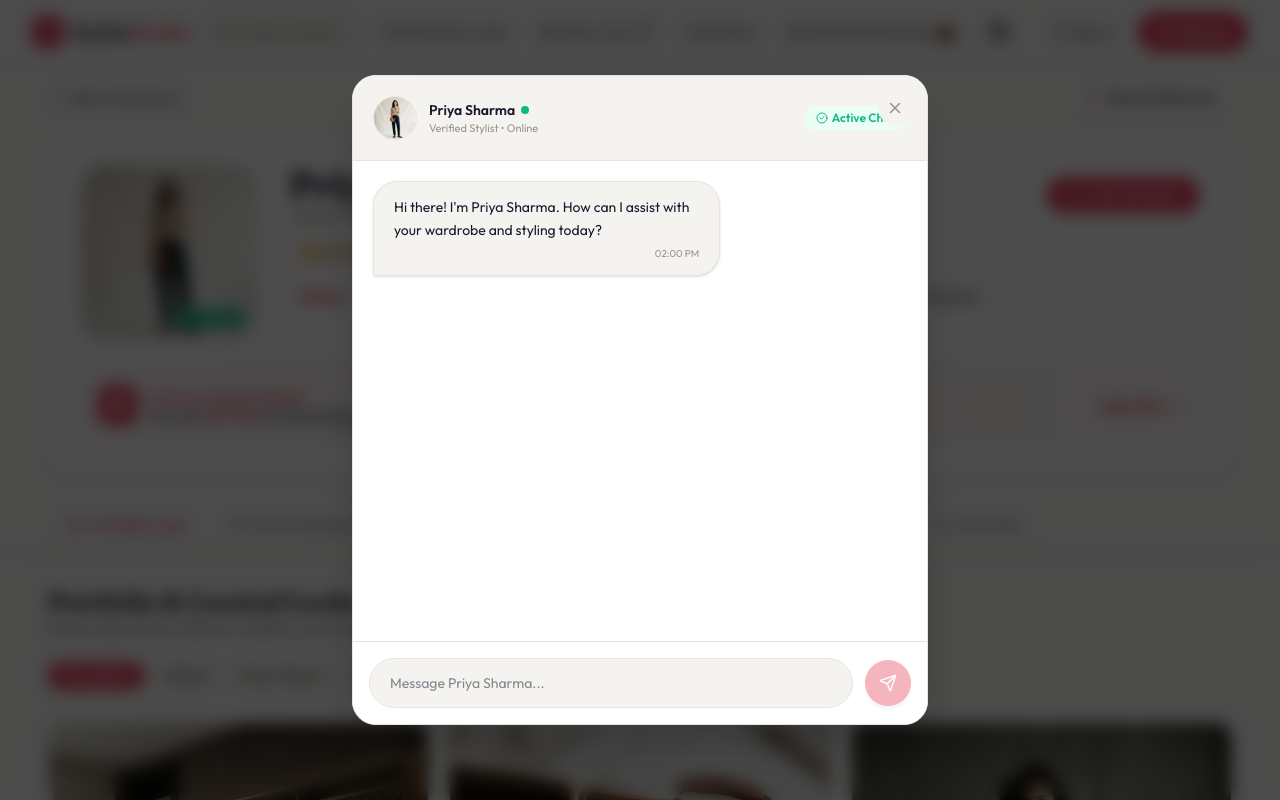
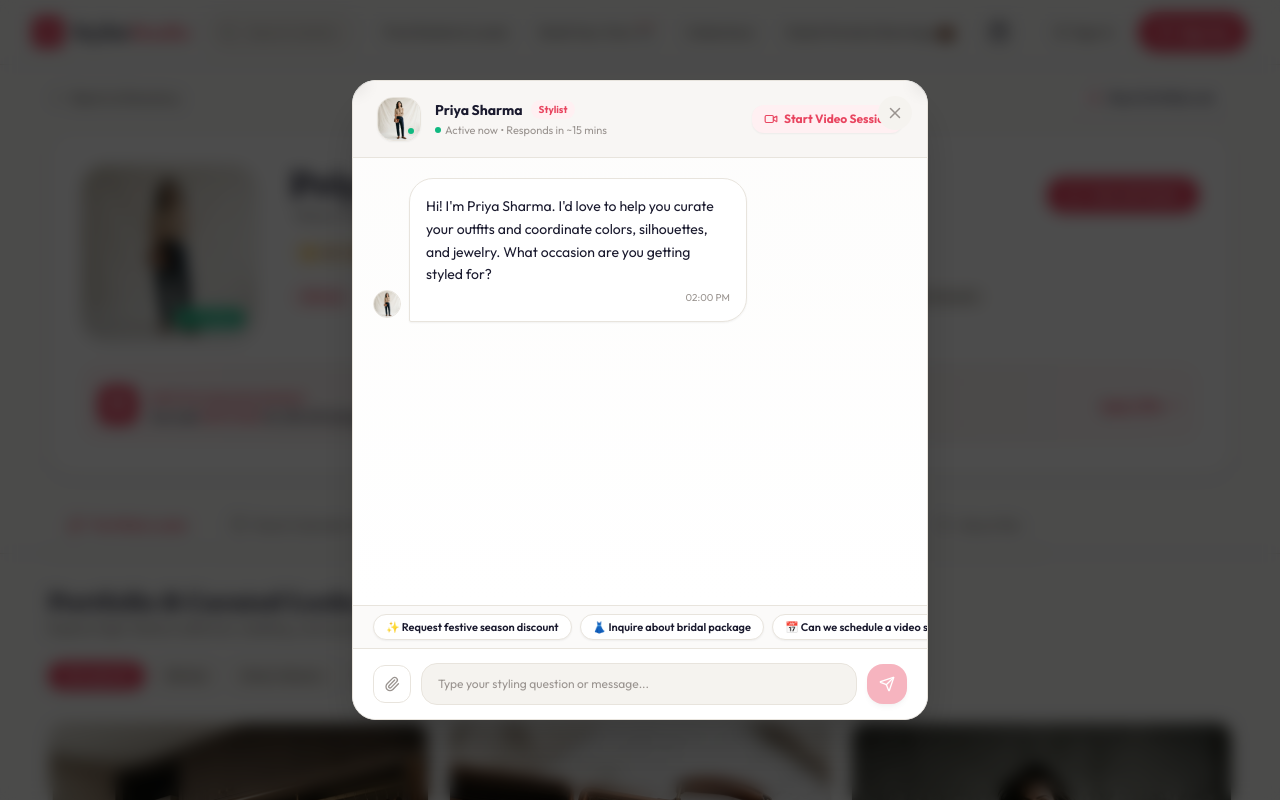
Before and after one commit to qwertyuii7/stylist-studio-, a Next.js app: page /stylist/sty-1 in a window 1280 px wide. Both pictures are taken after a click on the button "Chat with Stylist". Shown: the top 800 px of the page. Built offline with nearby package versions, Linux system fonts and the light colour scheme.

Commit message:
fix(chat): eliminate global page scroll side-effect and enhance chat UI with quick replies and attachments

```diff
--- a/src/components/chat/ChatInterface.tsx
+++ b/src/components/chat/ChatInterface.tsx
@@ -3,17 +3,25 @@
 
 import { useState, useEffect, useRef } from "react";
 import Image from "next/image";
+import { motion, AnimatePresence } from "framer-motion";
 import {
   Send,
   Sparkles,
-  Lock,
   CheckCheck,
   Clock,
   CheckCircle2,
   XCircle,
   MessageCircle,
   Shield,
-  HelpCircle,
+  Video,
+  Paperclip,
+  Smile,
+  Image as ImageIcon,
+  Phone,
+  MoreVertical,
+  ChevronDown,
+  Info,
+  X,
 } from "lucide-react";
 import { sendMessage, updateChatRoomStatus, requestChatRoom } from "@/actions/chat";
 
@@ -23,6 +31,8 @@ export interface ChatMessageType {
   content: string;
   createdAt: string | Date;
   isRead?: boolean;
+  attachmentUrl?: string;
+  attachmentType?: "image" | "outfit_card";
 }
 
 export interface ChatRoomType {
@@ -57,12 +67,12 @@ export default function ChatInterface({
       userId: currentUserId,
       stylistProfileId: stylistProfileId || "sty-1",
       status: "ACCEPTED",
-      initialTopic: "Outfit styling inquiry",
+      initialTopic: "Festive & Wedding Styling Inquiry",
       messages: [
         {
           id: "m1",
           senderId: "other-id",
-          content: `Hi there! I'm ${otherPartyName}. How can I assist with your wardrobe and styling today?`,
+          content: `Hi! I'm ${otherPartyName}. I'd love to help you curate your outfits and coordinate colors, silhouettes, and jewelry. What occasion are you getting styled for?`,
           createdAt: new Date(Date.now() - 3600000).toISOString(),
           isRead: true,
         },
@@ -73,22 +83,57 @@ export default function ChatInterface({
   const [inputMessage, setInputMessage] = useState("");
   const [requestTopic, setRequestTopic] = useState("");
   const [isSubmitting, setIsSubmitting] = useState(false);
-  const messagesEndRef = useRef<HTMLDivElement>(null);
+  const [isTyping, setIsTyping] = useState(false);
+  const [showCallNotification, setShowCallNotification] = useState(false);
+  const [selectedAttachment, setSelectedAttachment] = useState<string | null>(null);
+
+  // Quick replies
+  const quickReplies = [
+    "✨ Request festive season discount",
+    "👗 Inquire about bridal package",
+    "📅 Can we schedule a video session?",
+    "🎨 Need help with color palette",
+  ];
+
+  // Container ref for localized scrolling without page jumping
+  const chatScrollContainerRef = useRef<HTMLDivElement>(null);
+
+  // Smooth local container scroll without affecting main window
+  const scrollToBottom = (smooth = true) => {
+    if (chatScrollContainerRef.current) {
+      const container = chatScrollContainerRef.current;
+      if (smooth) {
+        container.scrollTo({
+          top: container.scrollHeight,
+          behavior: "smooth",
+        });
+      } else {
+        container.scrollTop = container.scrollHeight;
+      }
+    }
+  };
 
   useEffect(() => {
-    messagesEndRef.current?.scrollIntoView({ behavior: "smooth" });
-  }, [room?.messages]);
+    // Scroll only container on initial mount & updates
+    const timer = setTimeout(() => {
+      scrollToBottom(false);
+    }, 50);
+    return () => clearTimeout(timer);
+  }, [room?.messages.length]);
 
-  const handleSendMessage = async (e: React.FormEvent) => {
-    e.preventDefault();
-    if (!inputMessage.trim() || !room) return;
+  const handleSendMessage = async (e?: React.FormEvent, customText?: string) => {
+    if (e) e.preventDefault();
+    const textToSend = customText || inputMessage.trim();
+    if (!textToSend || !room) return;
 
     const newMsg: ChatMessageType = {
       id: `msg-${Date.now()}`,
       senderId: currentUserId,
-      content: inputMessage.trim(),
+      content: textToSend,
       createdAt: new Date().toISOString(),
       isRead: false,
+      attachmentUrl: selectedAttachment || undefined,
+      attachmentType: selectedAttachment ? "image" : undefined,
     };
 
     setRoom((prev) =>
@@ -100,6 +145,34 @@ export default function ChatInterface({
         : null
     );
     setInputMessage("");
+    setSelectedAttachment(null);
+
+    // Smooth scroll inside container
+    setTimeout(() => scrollToBottom(true), 100);
+
+    // Simulate friendly auto-reply if in demo mode
+    if (!isStylist && room.messages.length <= 2) {
+      setIsTyping(true);
+      setTimeout(() => {
+        setIsTyping(false);
+        const replyMsg: ChatMessageType = {
+          id: `reply-${Date.now()}`,
+          senderId: "other-id",
+          content: "That sounds wonderful! I've noted down your preferences. Let me prepare custom digital sketches and recommendations for you.",
+          createdAt: new Date().toISOString(),
+          isRead: true,
+        };
+        setRoom((prev) =>
+          prev
+            ? {
+                ...prev,
+                messages: [...prev.messages, replyMsg],
+              }
+            : null
+        );
+        setTimeout(() => scrollToBottom(true), 100);
+      }, 2000);
+    }
 
     // Persist via Server Action
     if (room.id && !room.id.startsWith("room-mock")) {
@@ -126,7 +199,6 @@ export default function ChatInterface({
       if (res.success && res.data) {
         setRoom(res.data as any);
       } else {
-        // Fallback simulated room
         setRoom({
           id: `room-${Date.now()}`,
           userId: currentUserId,
@@ -137,7 +209,7 @@ export default function ChatInterface({
             {
               id: `req-${Date.now()}`,
               senderId: currentUserId,
-              content: `Chat Request: ${requestTopic}`,
+              content: `Styling Consultation Request: ${requestTopic}`,
               createdAt: new Date().toISOString(),
               isRead: false,
             },
@@ -161,72 +233,102 @@ export default function ChatInterface({
   };
 
   return (
-    <div className="flex flex-col h-[650px] bg-white border border-border rounded-3xl overflow-hidden shadow-sm">
-      {/* Chat Header */}
-      <div className="p-4 md:p-5 bg-surface-muted border-b border-border flex items-center justify-between">
-        <div className="flex items-center gap-3">
-          <div className="relative w-11 h-11 rounded-full overflow-hidden border border-border">
+    <div className="flex flex-col h-[640px] bg-white border border-border rounded-3xl overflow-hidden shadow-sm select-none">
+      {/* ===== CHAT HEADER ===== */}
+      <div className="p-4 px-6 bg-surface-muted/70 backdrop-blur-sm border-b border-border flex items-center justify-between shrink-0">
+        <div className="flex items-center gap-3.5">
+          <div className="relative w-11 h-11 rounded-2xl overflow-hidden border border-border shadow-xs">
             <Image
               src={otherPartyAvatar}
               alt={otherPartyName}
               fill
               className="object-cover"
             />
+            <span className="absolute bottom-1 right-1 w-2.5 h-2.5 rounded-full bg-success border-2 border-white" />
           </div>
           <div>
-            <div className="flex items-center gap-1.5">
-              <h4 className="font-semibold text-sm text-foreground">
+            <div className="flex items-center gap-2">
+              <h4 className="font-bold text-sm text-foreground">
                 {otherPartyName}
               </h4>
-              <span className="w-2 h-2 rounded-full bg-success" />
+              <span className="bg-accent-light text-accent text-[10px] font-bold px-2 py-0.5 rounded-full">
+                {isStylist ? "Client" : "Stylist"}
+              </span>
             </div>
-            <p className="text-[11px] text-text-muted">
-              {isStylist ? "Client Consultation" : "Verified Stylist • Online"}
+            <p className="text-[11px] text-text-muted flex items-center gap-1 mt-0.5">
+              <span className="w-1.5 h-1.5 rounded-full bg-success inline-block" />
+              Active now • Responds in ~15 mins
             </p>
           </div>
         </div>
 
-        {/* Status Badge */}
-        <div>
+        {/* Action Controls in Header */}
+        <div className="flex items-center gap-2">
+          {room?.status === "ACCEPTED" && (
+            <button
+              onClick={() => {
+                setShowCallNotification(true);
+                setTimeout(() => setShowCallNotification(false), 4000);
+              }}
+              className="flex items-center gap-1.5 px-3 py-1.5 bg-accent-light text-accent hover:bg-accent hover:text-white rounded-xl text-xs font-bold transition-all shadow-xs"
+            >
+              <Video size={14} />
+              <span className="hidden sm:inline">Start Video Session</span>
+            </button>
+          )}
+
           {room?.status === "REQUESTED" && (
-            <span className="bg-amber-50 text-amber-700 border border-amber-200 px-3 py-1 rounded-full text-xs font-semibold flex items-center gap-1">
+            <span className="bg-amber-50 text-amber-700 border border-amber-200 px-3 py-1 rounded-full text-xs font-bold flex items-center gap-1">
               <Clock size={12} /> Pending Approval
-            </span>
-          )}
-          {room?.status === "ACCEPTED" && (
-            <span className="bg-success-light text-success px-3 py-1 rounded-full text-xs font-semibold flex items-center gap-1">
-              <CheckCircle2 size={12} /> Active Chat
-            </span>
-          )}
-          {room?.status === "DECLINED" && (
-            <span className="bg-red-50 text-red-600 px-3 py-1 rounded-full text-xs font-semibold flex items-center gap-1">
-              <XCircle size={12} /> Declined
             </span>
           )}
         </div>
       </div>
 
-      {/* Main Chat Body */}
+      {/* Video Call Notification Banner */}
+      <AnimatePresence>
+        {showCallNotification && (
+          <motion.div
+            initial={{ opacity: 0, y: -10 }}
+            animate={{ opacity: 1, y: 0 }}
+            exit={{ opacity: 0, y: -10 }}
+            className="bg-accent text-white p-2.5 px-5 text-xs font-semibold flex items-center justify-between shrink-0"
+          >
+            <div className="flex items-center gap-2">
+              <Video size={15} />
+              <span>Video Consultation room created. Meeting link ready!</span>
+            </div>
+            <button
+              onClick={() => setShowCallNotification(false)}
+              className="p-1 hover:bg-white/20 rounded-lg transition-colors"
+            >
+              <X size={14} />
+            </button>
+          </motion.div>
+        )}
+      </AnimatePresence>
+
+      {/* ===== CHAT BODY ===== */}
       {room?.status === "REQUESTED" && !isStylist ? (
         /* User Waiting Screen */
         <div className="flex-1 p-8 flex flex-col items-center justify-center text-center space-y-4">
-          <div className="w-16 h-16 rounded-full bg-amber-50 text-amber-600 flex items-center justify-center">
+          <div className="w-16 h-16 rounded-full bg-amber-50 text-amber-600 flex items-center justify-center shadow-xs">
             <Clock size={32} />
           </div>
-          <h3 className="font-serif text-xl text-foreground">
-            Chat Request Sent!
+          <h3 className="font-serif text-xl font-bold text-foreground">
+            Consultation Request Sent!
           </h3>
-          <p className="text-sm text-text-secondary max-w-sm">
-            {otherPartyName} will review your styling request regarding{" "}
-            <span className="font-semibold text-foreground">
+          <p className="text-xs text-text-secondary max-w-sm leading-relaxed">
+            {otherPartyName} will review your styling topic{" "}
+            <span className="font-bold text-foreground">
               "{room.initialTopic}"
             </span>
             . You will be able to message as soon as they accept.
           </p>
-          <div className="bg-surface-muted p-4 rounded-2xl text-xs text-text-muted max-w-sm text-left flex items-start gap-2.5">
+          <div className="bg-surface-muted border border-border p-4 rounded-2xl text-xs text-text-muted max-w-sm text-left flex items-start gap-2.5">
             <Shield size={16} className="text-accent shrink-0 mt-0.5" />
             <span>
-              Stylists typically respond within 15-30 minutes during active hours.
+              Direct consultation is gated to protect your privacy and ensure stylist preparation.
             </span>
           </div>
         </div>
@@ -237,19 +339,19 @@ export default function ChatInterface({
             <MessageCircle size={32} />
           </div>
           <div>
-            <h3 className="font-serif text-xl text-foreground">
-              New Styling Inquiry
+            <h3 className="font-serif text-xl font-bold text-foreground">
+              New Client Consultation Inquiry
             </h3>
-            <p className="text-sm text-text-secondary mt-1">
-              {otherPartyName} wants to consult with you.
+            <p className="text-xs text-text-secondary mt-1">
+              {otherPartyName} would like to consult with you.
             </p>
           </div>
 
           <div className="bg-surface-muted border border-border rounded-2xl p-5 max-w-md w-full text-left">
-            <div className="text-xs font-semibold text-text-muted uppercase mb-1">
-              Inquiry Topic
+            <div className="text-[10px] font-bold text-text-muted uppercase mb-1">
+              Inquiry Focus
             </div>
-            <p className="text-sm font-medium text-foreground">
+            <p className="text-xs font-semibold text-foreground">
               "{room.initialTopic || "General wardrobe makeover advice"}"
             </p>
           </div>
@@ -257,56 +359,72 @@ export default function ChatInterface({
           <div className="flex gap-3 w-full max-w-md">
             <button
               onClick={() => handleUpdateStatus("ACCEPTED")}
-              className="flex-1 bg-accent text-white py-3 rounded-xl text-sm font-semibold hover:bg-accent-hover transition-colors flex items-center justify-center gap-1.5"
+              className="flex-1 bg-accent text-white py-3 rounded-2xl text-xs font-bold hover:bg-accent-hover transition-colors flex items-center justify-center gap-1.5 shadow-sm"
             >
-              <CheckCircle2 size={16} /> Accept & Start Chat
+              <CheckCircle2 size={15} /> Accept & Start Messaging
             </button>
             <button
               onClick={() => handleUpdateStatus("DECLINED")}
-              className="px-6 py-3 border border-border rounded-xl text-sm font-semibold text-text-secondary hover:bg-surface-muted transition-colors"
+              className="px-5 py-3 border border-border rounded-2xl text-xs font-bold text-text-secondary hover:bg-surface-muted transition-colors"
             >
               Decline
             </button>
           </div>
         </div>
-      ) : room?.status === "DECLINED" ? (
-        <div className="flex-1 p-8 flex flex-col items-center justify-center text-center space-y-4">
-          <div className="w-16 h-16 rounded-full bg-red-50 text-red-500 flex items-center justify-center">
-            <XCircle size={32} />
-          </div>
-          <h3 className="font-serif text-xl text-foreground">
-            Request Not Accepted
-          </h3>
-          <p className="text-sm text-text-secondary max-w-sm">
-            The stylist is currently fully booked or unable to take new requests at this moment.
-          </p>
-        </div>
       ) : (
-        /* Unlocked Active Message Thread */
-        <>
-          <div className="flex-1 overflow-y-auto p-5 space-y-4 bg-white">
+        /* Active Message Thread */
+        <div className="flex-1 flex flex-col min-h-0">
+          {/* Scrollable message container with isolated scrollbar */}
+          <div
+            ref={chatScrollContainerRef}
+            className="flex-1 overflow-y-auto p-5 space-y-3.5 bg-gradient-to-b from-surface-muted/20 to-white scroll-smooth"
+          >
             {room?.messages?.map((msg) => {
               const isMe = msg.senderId === currentUserId;
-              const formattedTime = new Date(msg.createdAt).toLocaleTimeString(
-                [],
-                { hour: "2-digit", minute: "2-digit" }
-              );
+              const formattedTime = new Date(msg.createdAt).toLocaleTimeString([], {
+                hour: "2-digit",
+                minute: "2-digit",
+              });
 
               return (
                 <div
                   key={msg.id}
-                  className={`flex ${isMe ? "justify-end" : "justify-start"}`}
+                  className={`flex ${isMe ? "justify-end" : "justify-start"} animate-fade-in`}
                 >
+                  <div className={`flex items-end gap-2 max-w-[80%] md:max-w-[70%]`}>
+                    {!isMe && (
+                      <div className="relative w-7 h-7 rounded-full overflow-hidden border border-border shrink-0 mb-1">
+                        <Image
+                          src={otherPartyAvatar}
+                          alt={otherPartyName}
+                          fill
+                          className="object-cover"
+                        />
+                      </div>
+                    )}
+
                     <div
-                    className={`max-w-[75%] md:max-w-[65%] rounded-3xl px-5 py-3.5 shadow-sm ${
+                      className={`p-4 rounded-3xl shadow-xs transition-all ${
                         isMe
                           ? "bg-accent text-white rounded-br-xs"
-                        : "bg-surface-muted text-foreground border border-border rounded-bl-xs"
+                          : "bg-white text-foreground border border-border rounded-bl-xs"
                       }`}
                     >
-                    <p className="text-sm leading-relaxed whitespace-pre-wrap">
+                      {msg.attachmentUrl && (
+                        <div className="relative aspect-[4/3] w-full rounded-2xl overflow-hidden mb-2.5 border border-white/20">
+                          <Image
+                            src={msg.attachmentUrl}
+                            alt="Attached outfit preview"
+                            fill
+                            className="object-cover"
+                          />
+                        </div>
+                      )}
+
+                      <p className="text-xs md:text-sm leading-relaxed whitespace-pre-wrap font-normal">
                         {msg.content}
                       </p>
+
                       <div
                         className={`flex items-center justify-end gap-1 mt-1 text-[10px] ${
                           isMe ? "text-white/70" : "text-text-muted"
@@ -317,32 +435,91 @@ export default function ChatInterface({
                       </div>
                     </div>
                   </div>
+                </div>
               );
             })}
-            <div ref={messagesEndRef} />
+
+            {/* Typing Indicator */}
+            {isTyping && (
+              <div className="flex items-center gap-2 text-xs text-text-muted animate-pulse">
+                <div className="w-6 h-6 rounded-full overflow-hidden relative border border-border">
+                  <Image src={otherPartyAvatar} alt={otherPartyName} fill className="object-cover" />
                 </div>
+                <span className="bg-surface-muted px-3 py-1.5 rounded-full text-[11px]">
+                  {otherPartyName} is typing...
+                </span>
+              </div>
+            )}
+          </div>
+
+          {/* Quick Prompt Suggestions */}
+          <div className="px-5 py-2 bg-surface-muted/40 border-t border-border-light flex items-center gap-2 overflow-x-auto scrollbar-none shrink-0">
+            {quickReplies.map((qr, idx) => (
+              <button
+                key={idx}
+                onClick={() => handleSendMessage(undefined, qr)}
+                className="text-[11px] font-semibold bg-white hover:bg-accent-light hover:text-accent border border-border rounded-full px-3 py-1 whitespace-nowrap transition-colors shadow-xs shrink-0"
+              >
+                {qr}
+              </button>
+            ))}
+          </div>
+
+          {/* Attachment Preview Bar */}
+          {selectedAttachment && (
+            <div className="px-5 py-2 bg-accent-light/40 border-t border-accent/20 flex items-center justify-between text-xs text-accent font-semibold shrink-0">
+              <div className="flex items-center gap-2">
+                <ImageIcon size={14} />
+                <span>Outfit photo ready to send</span>
+              </div>
+              <button
+                onClick={() => setSelectedAttachment(null)}
+                className="text-text-muted hover:text-foreground"
+              >
+                <X size={14} />
+              </button>
+            </div>
+          )}
 
           {/* Chat Input Bar */}
           <form
-            onSubmit={handleSendMessage}
-            className="p-4 bg-white border-t border-border flex items-center gap-3"
+            onSubmit={(e) => handleSendMessage(e)}
+            className="p-3.5 px-5 bg-white border-t border-border flex items-center gap-2.5 shrink-0"
           >
+            <button
+              type="button"
+              onClick={() =>
+                setSelectedAttachment(
+                  selectedAttachment ? null : "/service_wardrobe.jpg"
+                )
+              }
+              title="Attach look or swatch"
+              className={`p-2.5 rounded-xl border transition-colors ${
+                selectedAttachment
+                  ? "bg-accent text-white border-accent"
+                  : "text-text-muted hover:text-foreground border-border hover:bg-surface-muted"
+              }`}
+            >
+              <Paperclip size={16} />
+            </button>
+
             <input
               type="text"
               value={inputMessage}
               onChange={(e) => setInputMessage(e.target.value)}
-              placeholder={`Message ${otherPartyName}...`}
-              className="flex-1 px-5 py-3.5 bg-surface-muted border border-border rounded-full text-sm focus:outline-none focus:border-accent focus:bg-white transition-all"
+              placeholder={`Type your styling question or message...`}
+              className="flex-1 px-4 py-3 bg-surface-muted border border-border rounded-2xl text-xs focus:outline-none focus:border-accent focus:bg-white transition-all placeholder:text-text-muted"
             />
+
             <button
               type="submit"
-              disabled={!inputMessage.trim()}
-              className="bg-accent hover:bg-accent-hover text-white p-3.5 rounded-full transition-colors disabled:opacity-40 disabled:cursor-not-allowed shadow-md"
+              disabled={!inputMessage.trim() && !selectedAttachment}
+              className="bg-accent hover:bg-accent-hover text-white p-3 rounded-2xl transition-all disabled:opacity-40 disabled:cursor-not-allowed shadow-md shrink-0 flex items-center justify-center"
             >
-              <Send size={18} />
+              <Send size={16} />
             </button>
           </form>
-        </>
+        </div>
       )}
     </div>
   );
```
Lines whose indentation alone changed are shown as unchanged.
